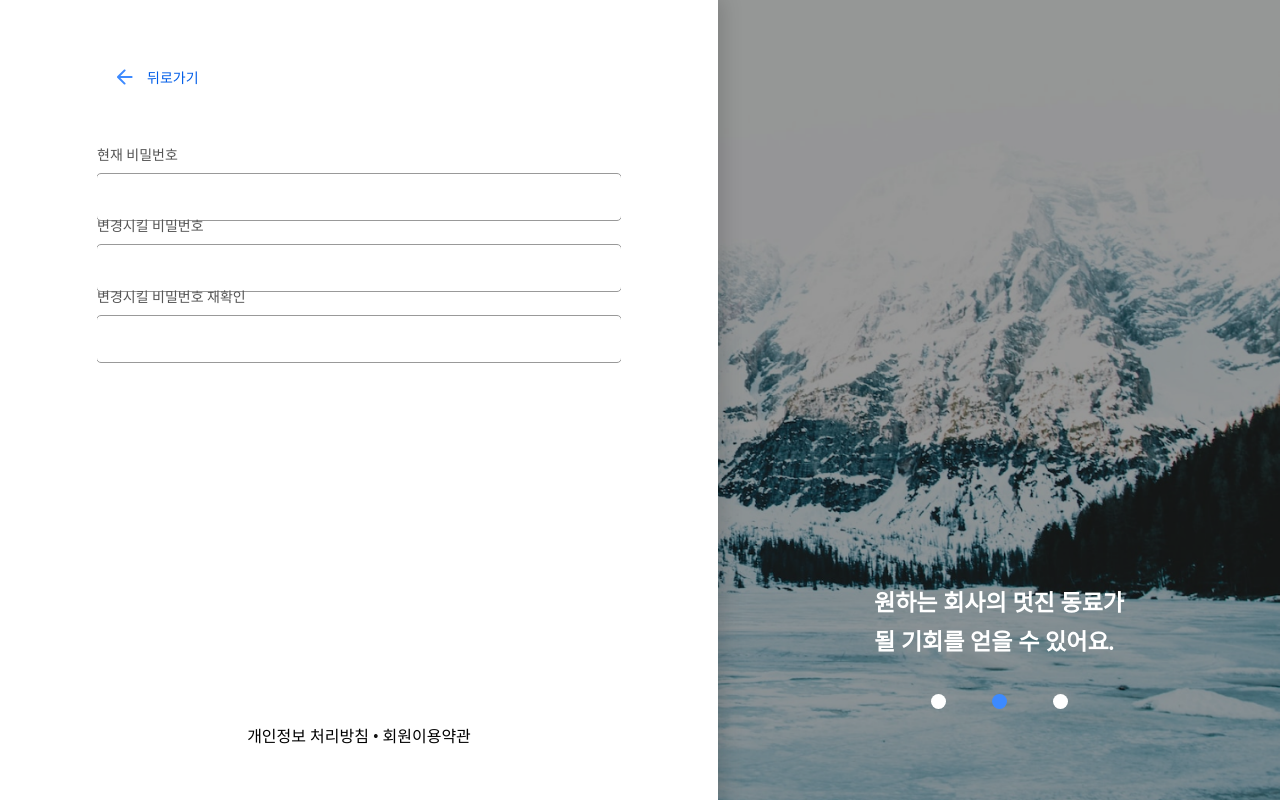
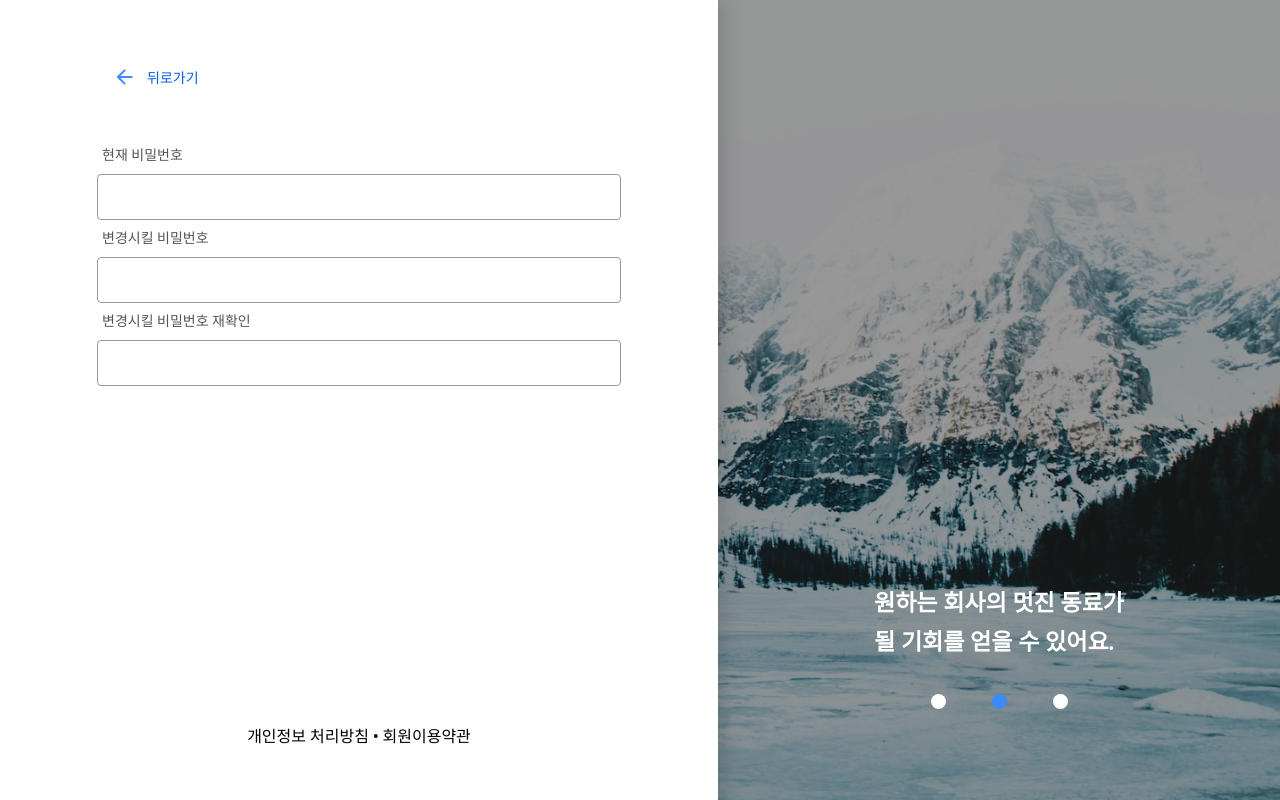
Before and after one commit to scouit/scouit-frontend, a React app: page /reset-password in a window 1280 px wide. Built offline with nearby package versions, Linux system fonts and the light colour scheme; no server answers.

Commit message:
(#17) feat: errorMsg 크기, input gap 조절

```diff
--- a/src/components/common/input/index.tsx
+++ b/src/components/common/input/index.tsx
@@ -29,7 +29,7 @@ export const Input = ({
   const [isEyeOpen, setEyeOpen] = useState<boolean>(false);
   return (
     <_Wrapper margin={margin}>
-      <Text size="body2" color="gray6" margin="0 0 11px">
+      <Text size="body2" color="gray6" margin="0 0 11px 5px">
         {label}
       </Text>
       <_Input
@@ -40,7 +40,7 @@ export const Input = ({
         onChange={onChange}
         isError={isError}
       />
-      <Text size="body4" color="error" margin="0 0 0 16px">
+      <Text height="12px" size="body4" color="error" margin="0 0 0 16px">
         {isError && errorMsg}
       </Text>
       {type === 'password' && (
@@ -58,17 +58,17 @@ const _Wrapper = styled.div<{ margin: string }>`
 `;
 
 const _Input = styled.input<{ isError: boolean }>`
-  border: 0;
-  outline: 1px solid
+  outline: 0;
+  border: 1px solid
     ${({ theme, isError }) => theme.color[isError ? 'error' : 'gray5']};
   ${({ theme }) => theme.font.body1};
   width: 100%;
   height: 46px;
-  padding-left: 16px;
+  padding: 0 50px 0 16px;
   border-radius: 4px;
   box-sizing: border-box;
   :focus {
-    outline: 2px solid ${({ theme }) => theme.color.primary};
+    border: 2px solid ${({ theme }) => theme.color.primary};
   }
 `;
 
--- a/src/components/common/text/index.tsx
+++ b/src/components/common/text/index.tsx
@@ -7,6 +7,7 @@ type alignType = 'start' | 'center' | 'end';
 
 interface Props {
   className?: string;
+  height?: string;
   align?: alignType;
   size?: keyOfFont;
   color?: keyOfColor;
@@ -18,6 +19,7 @@ interface Props {
 
 export const Text = ({
   className,
+  height = 'auto',
   align = 'start',
   size = 'body1',
   color = 'gray9',
@@ -29,6 +31,7 @@ export const Text = ({
   return (
     <_Wrapper
       className={className}
+      height={height}
       align={align}
       color={color}
       size={size}
@@ -42,6 +45,7 @@ export const Text = ({
 };
 
 const _Wrapper = styled.div<{
+  height: string;
   align: alignType;
   color: keyOfColor;
   size: keyOfFont;
@@ -49,6 +53,7 @@ const _Wrapper = styled.div<{
   padding: string;
   underLine: boolean;
 }>`
+  height: ${({ height }) => height};
   padding: ${({ padding }) => padding && padding};
   text-align: ${({ align }) => align};
   ${({ theme, size }) => theme.font[size]};
--- a/src/pages/auth/SignUp.tsx
+++ b/src/pages/auth/SignUp.tsx
@@ -56,7 +56,7 @@ export const SignUpPage = () => {
       }}
     >
       <Text size="heading1">Sign up</Text>
-      <ColumnCenterGap gap="16px" margin="45px 0 40px 0">
+      <ColumnCenterGap gap="4px" margin="45px 0 40px 0">
         <Input
           type="text"
           name="email"
```
